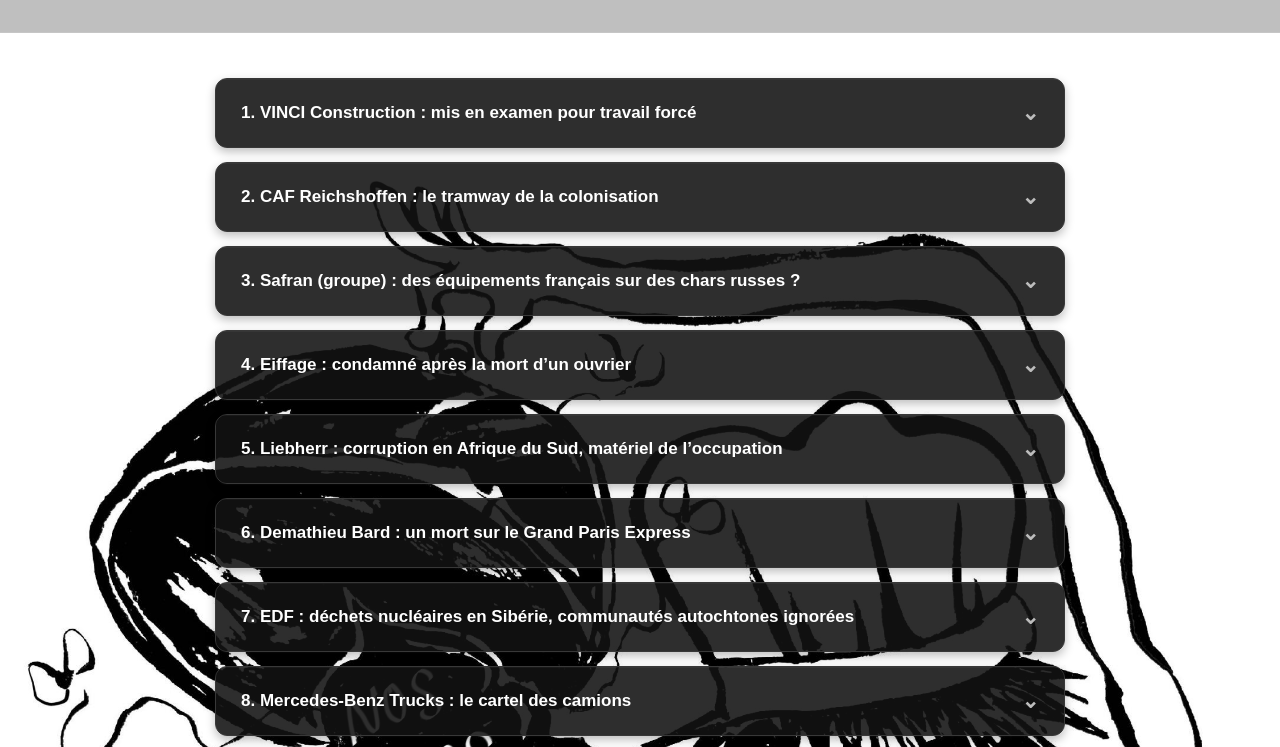
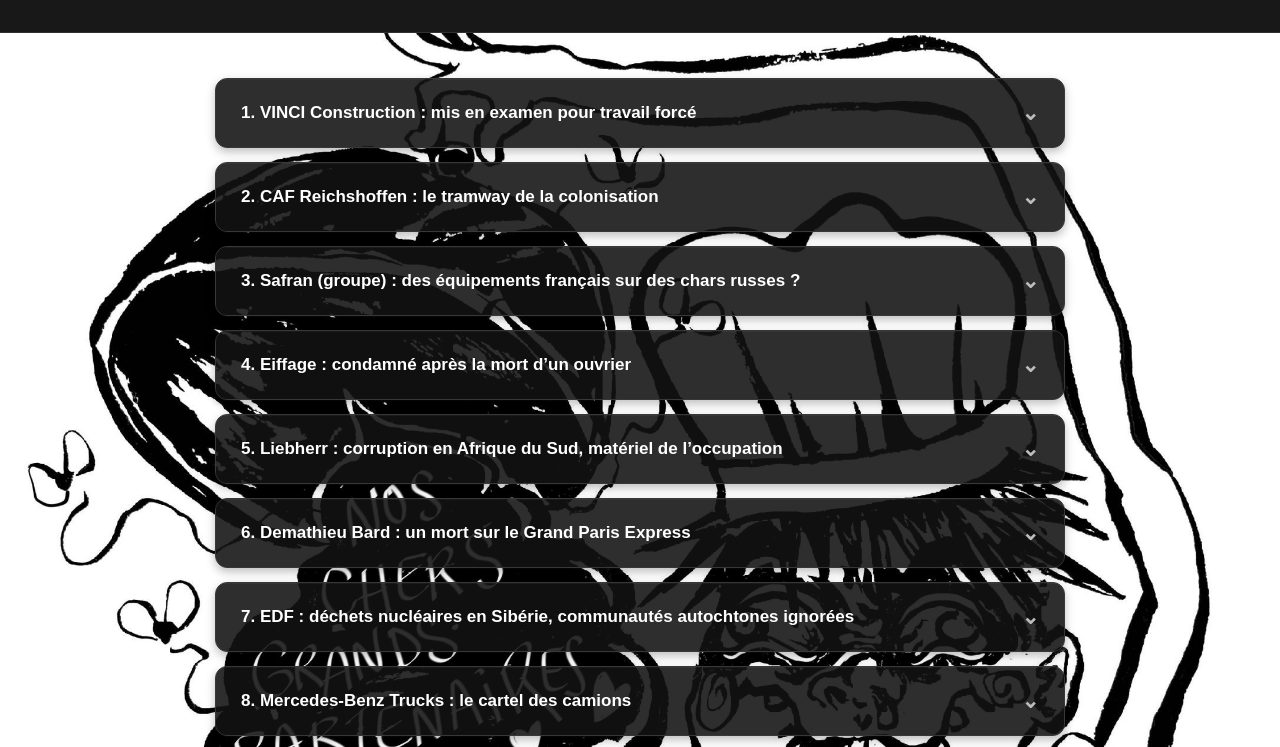
Before and after one commit to saturnoption-cmyk/saturnoption-cmyk.github.io, a plain HTML site: page index.html in a window 1280 px wide. Shown: the part 132-879 px from the top of the page. Drawn offline with Linux system fonts and the light colour scheme.

Commit message:
Image seulement au milieu index.html

```diff
--- a/index.html
+++ b/index.html
@@ -28,9 +28,7 @@
     font-family: Arial, Helvetica, sans-serif;
     color: #ffffff;
 
-    /* Image de fond sur toute la page */
-    background: url("signal-2026-10-14-23-41-06-182.jpg") center center / cover no-repeat fixed;
-
+    background: #202020;
     line-height: 1.6;
 }
 
@@ -68,6 +66,9 @@
     max-width: none;
     margin: 0;
     padding: 45px 20px;
+
+    /* Image visible uniquement derrière le contenu principal */
+    background: url("signal-2026-10-14-23-41-06-182.jpg") center center / cover no-repeat;
 }
 
 /* =========================
```
